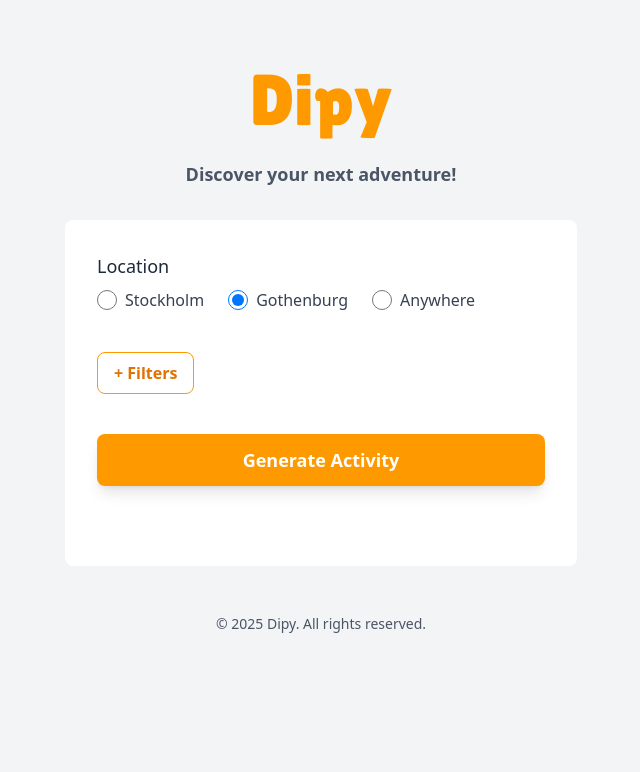
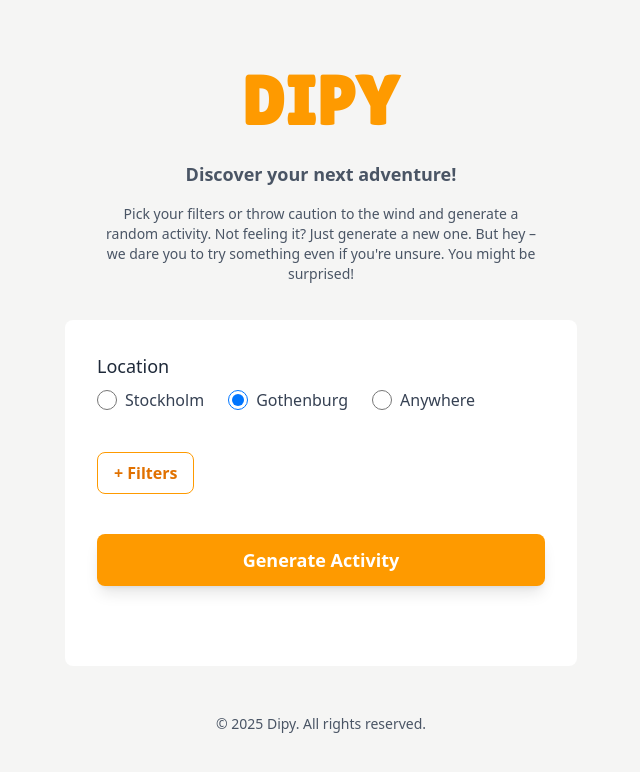
Before and after one commit to estherlindfors/DipyApp, a website: page public/index.html in a window 1280 px wide. Shown: the whole page, without its empty margins (319-959 px from the left). Drawn offline with Linux system fonts and the light colour scheme.

Commit message:
Changed colors, all caps on brand name and added a caption

```diff
--- a/public/index.html
+++ b/public/index.html
@@ -13,14 +13,17 @@
 h1 {font-family: "Lilita One";}
 </style>
 </head>
-<body class="bg-gray-100 font-sans">
+<body class="bg-stone-100 font-sans">
 
     <div class="container mx-auto p-4 min-h-screen flex flex-col items-center pt-10 sm:pt-16">
         <header class="text-center mb-4 sm:mb-4">
-            <h1 class="font-lilita text-5xl sm:text-7xl text-amber-500 text-center mb-6 sm:mb-6">Dipy</h1>
+            <h1 class="font-lilita text-5xl sm:text-7xl text-amber-500 text-center mb-6 sm:mb-6">DIPY</h1>
             <p class="text-lg text-gray-600 font-semibold max-w-2xl mx-auto mb-4 sm:mb-4">
                 Discover your next adventure!
             </p>
+            <p class="text-sm max-w-md text-gray-600 mb-5">
+                Pick your filters or throw caution to the wind and generate a random activity. Not feeling it? Just generate a new one. But hey – we dare you to try something even if you're unsure. You might be surprised!
+              </p>
         </header>
 
         <main class="w-full max-w-lg">
```
Also changed, not shown: public/result.html (+2 -2 lines), public/css/style.css.
